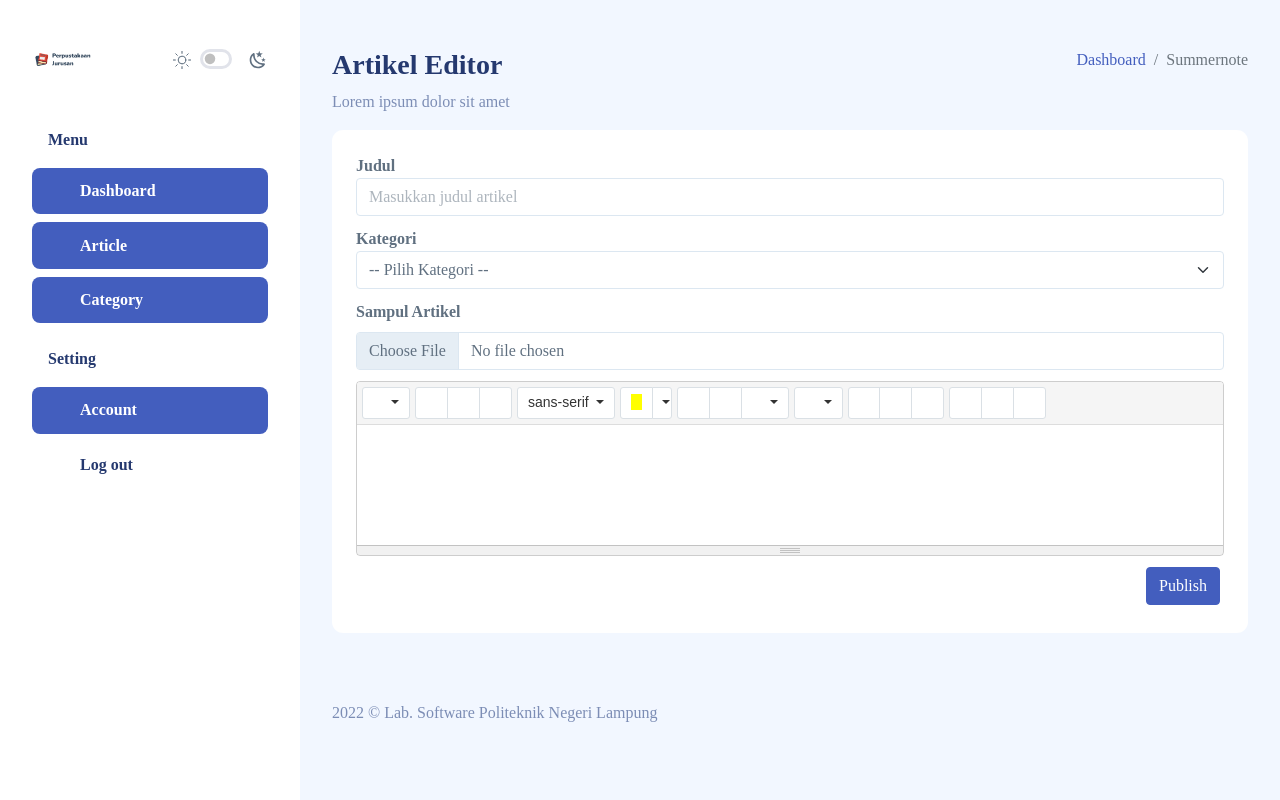
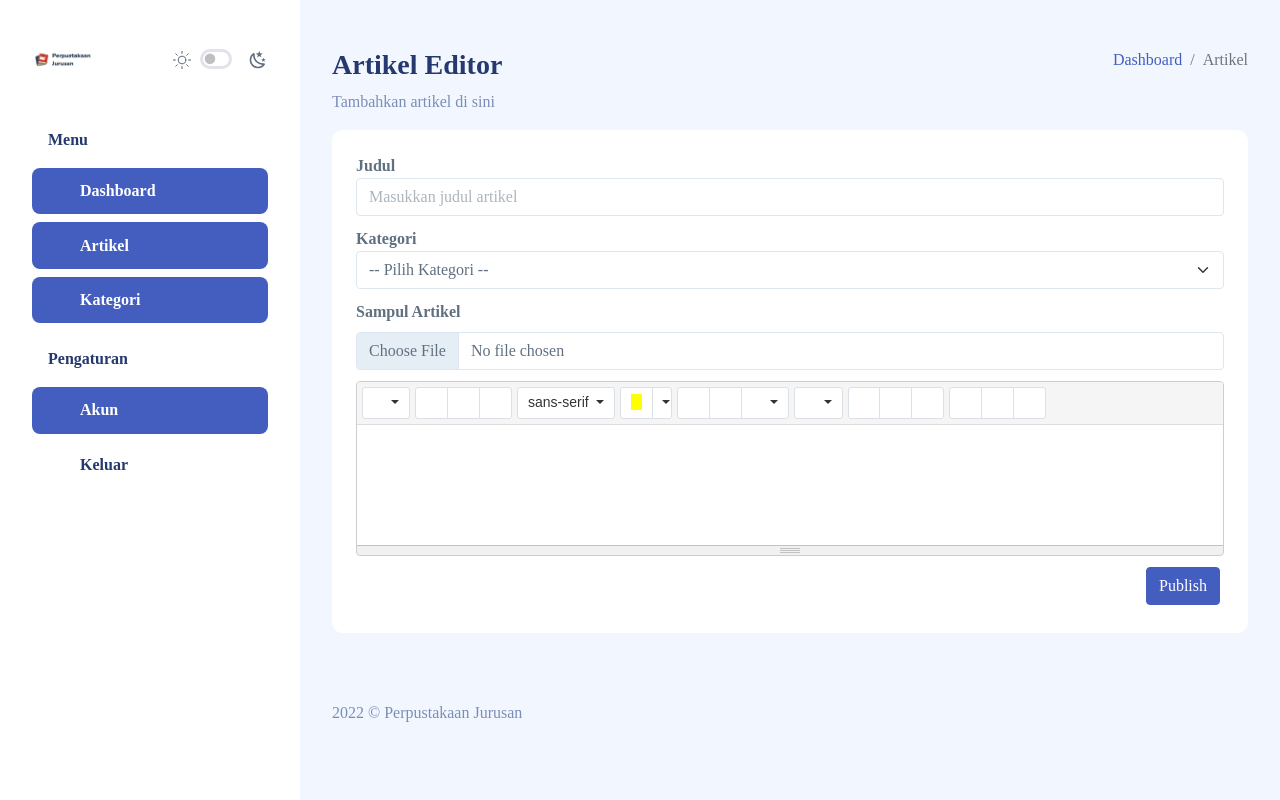
Before and after one commit to mdzk/perpustakaan, a CodeIgniter 4 app: the page made by app/Views/admin/article-add.php in a window 1280 px wide. Run offline with PHP 8.4 and a stand-in for CodeIgniter, Linux system fonts and the light colour scheme; the template is opened without the code that fills it, so the values that code supplies are empty; some libraries are stand-ins or nearby versions; some web fonts are replaced.

Commit message:
perbaikan home dan admin

```diff
--- a/app/Config/Routes.php
+++ b/app/Config/Routes.php
@@ -79,6 +79,9 @@ $routes->get('/login', 'Auth::index', ['as' => 'login']);
 $routes->post('/login/auth', 'Auth::auth', ['as' => 'auth']);
 $routes->get('/logout', 'Auth::logout', ['as' => 'logout']);
 
+// Opac Section
+$routes->get('/opac', 'Opac::index', ['as' => 'opac']);
+
 /*
  * --------------------------------------------------------------------
  * Additional Routing
--- a/app/Views/admin/article-add.php
+++ b/app/Views/admin/article-add.php
@@ -5,15 +5,15 @@
     <div class="page-title">
         <div class="row">
             <div class="col-12 col-md-6 order-md-1 order-last">
-                <h3>Artikel Editor </h3>
-                <p class="text-subtitle text-muted">Lorem ipsum dolor sit amet
+                <h3>Artikel Editor</h3>
+                <p class="text-subtitle text-muted">Tambahkan artikel di sini
                 </p>
             </div>
             <div class="col-12 col-md-6 order-md-2 order-first">
                 <nav aria-label="breadcrumb" class="breadcrumb-header float-start float-lg-end">
                     <ol class="breadcrumb">
                         <li class="breadcrumb-item"><a href="index.html">Dashboard</a></li>
-                        <li class="breadcrumb-item active" aria-current="page">Summernote</li>
+                        <li class="breadcrumb-item active" aria-current="page">Artikel</li>
                     </ol>
                 </nav>
             </div>
--- a/app/Views/home.php
+++ b/app/Views/home.php
@@ -155,7 +155,7 @@
     <div class="container review-section">
         <div class="row">
             <div class="col-md-5 px-5 mt-4 mt-md-0">
-                <img src="<?= base_url(); ?>/assets/images/zuriati.jpg" alt="" class="img-fluid">
+                <img class="profile-kajur" src="<?= base_url(); ?>/assets/images/arif.png" alt="" class="img-fluid">
             </div>
             <div class="col-md-7 mt-4 mt-md-0">
                 <div class="text-end">
@@ -165,10 +165,10 @@
                     Lorem ipsum dolor sit amet consectetur adipisicing elit. Tempore vel unde voluptatibus, odit, nobis sequi voluptate magni molestias non eius voluptas atque necessitatibus tempora eos recusandae labore quis dolor tenetur.
                 </p>
                 <h5 class="mt-5">
-                    Zuriati, S.Kom., M.Kom.
+                    Arif Makhsun, S.E., M.S.Ak
                 </h5>
                 <p class="company">
-                    Kepala Lab. Software POLINELA
+                    Kepala Jurusan
                 </p>
             </div>
         </div>
--- a/app/Views/layouts/admin.php
+++ b/app/Views/layouts/admin.php
@@ -4,7 +4,7 @@
 <head>
     <meta charset="UTF-8">
     <meta name="viewport" content="width=device-width, initial-scale=1.0">
-    <title>Admin - Lab Software</title>
+    <title>Admin - Perpustakaan Jurusan</title>
 
     <link rel="stylesheet" href="<?= base_url(); ?>/assets/css/main/app.css">
     <link rel="stylesheet" href="<?= base_url(); ?>/assets/css/main/app-dark.css">
@@ -63,23 +63,23 @@
                         <li class="sidebar-item <?= get_url(3, 'article') ? 'active' : '' ?>">
                             <a href="<?= route_to('article'); ?>" class='sidebar-link'>
                                 <i class="bi bi-file-earmark-medical-fill"></i>
-                                <span>Article</span>
+                                <span>Artikel</span>
                             </a>
                         </li>
 
                         <li class="sidebar-item <?= get_url(3, 'category') ? 'active' : '' ?>">
                             <a href="<?= route_to('category'); ?>" class='sidebar-link'>
                                 <i class="bi bi-grid-1x2-fill"></i>
-                                <span>Category</span>
+                                <span>Kategori</span>
                             </a>
                         </li>
 
-                        <li class="sidebar-title">Setting</li>
+                        <li class="sidebar-title">Pengaturan</li>
 
                         <li class="sidebar-item <?= get_url(3, 'setting') ? 'active' : '' ?>">
                             <a data-turbolinks="false" href="<?= route_to('setting'); ?>" class='sidebar-link'>
                                 <i class="bi bi-person-fill"></i>
-                                <span>Account</span>
+                                <span>Akun</span>
                             </a>
                         </li>
 
@@ -87,7 +87,7 @@
                             <li class="sidebar-item <?= get_url(3, 'users') ? 'active' : '' ?>">
                                 <a data-turbolinks="false" href="<?= route_to('users'); ?>" class='sidebar-link'>
                                     <i class="bi bi-people-fill"></i>
-                                    <span>Management Users</span>
+                                    <span>Manajemen Pengguna</span>
                                 </a>
                             </li>
                         <?php endif; ?>
@@ -95,7 +95,7 @@
                         <li class="sidebar-item">
                             <a href="<?= route_to('logout'); ?>" class='sidebar-link'>
                                 <i class="bi bi-box-arrow-right"></i>
-                                <span>Log out</span>
+                                <span>Keluar</span>
                             </a>
                         </li>
 
@@ -115,7 +115,7 @@
             <footer>
                 <div class="footer clearfix mb-0 text-muted">
                     <div class="float-start">
-                        <p><?= date('Y'); ?> &copy; Lab. Software Politeknik Negeri Lampung</p>
+                        <p><?= date('Y'); ?> &copy; Perpustakaan Jurusan</p>
                     </div>
                 </div>
             </footer>
--- a/app/Views/layouts/home.php
+++ b/app/Views/layouts/home.php
@@ -4,7 +4,7 @@
 <head>
     <meta charset="UTF-8" />
     <meta name="viewport" content="width=device-width, initial-scale=1.0" />
-    <title>Lab Software Politeknik Negeri Lampung</title>
+    <title>Perpustakaan Jurusan</title>
     <link rel="stylesheet" href="<?= base_url(); ?>/assets/css/main/app.css">
     <link rel="stylesheet" href="<?= base_url(); ?>/assets/css/pages/home.css">
     <link rel="icon" type="image/x-icon" href="<?= base_url(); ?>/assets/images/logo/favicon.png">
@@ -91,7 +91,7 @@
                             </div>
                             <h2 class="footer-text-title text-white">Tentang kami</h2>
                             <nav class="list-unstyled">
-                                Selamat datang kembali di Website Laboratorium Software Politeknik Negeri Lampung, kini website dengan tampilan baru, dengan tampilan yang lebih menarik dan responsive.
+                                Selamat datang kembali di Website Perpustakaan Jurusan, kini website dengan tampilan baru, dengan tampilan yang lebih menarik dan responsive.
                             </nav>
                         </div>
                     </div>
@@ -191,7 +191,7 @@
                         <a href="" class="footer-link" style="text-decoration: none">Licenses</a>
                     </nav>
                     <nav class="d-flex flex-lg-row flex-column align-items-center justify-content-center">
-                        <p style="margin: 0">Copyright © <?= date('Y'); ?> Lab. Software POLINELA</p>
+                        <p style="margin: 0">Copyright © <?= date('Y'); ?> Perpustakaan Jurusan</p>
                     </nav>
                 </div>
             </div>
```
Also changed, not shown: app/Controllers/Opac.php (added, +11 -0 lines), app/Views/admin/home.php (+4 -4 lines), app/Views/opac.php (added, +66 -0 lines), public/assets/css/pages/home.css, public/assets/images/arif.png (added), public/assets/images/logo/logo.png, 1 other file.
